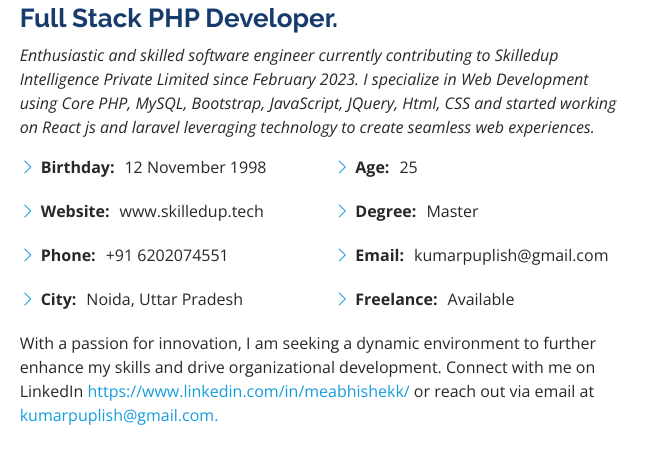
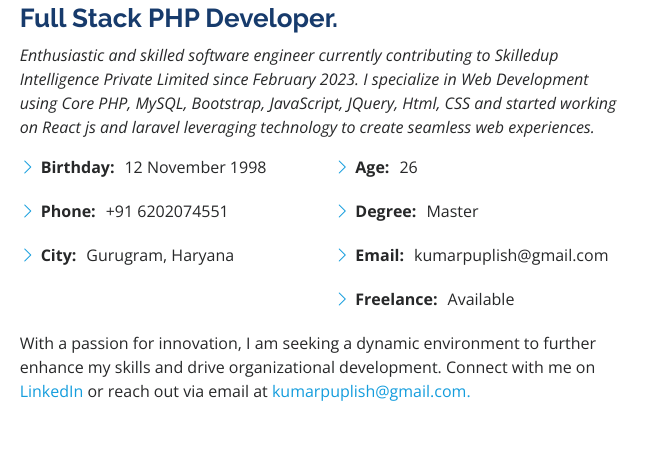
Before and after one commit to ABHIK551/Abhishek-Portfolio, a plain HTML site: page index.html in a window 1280 px wide. Shown: the part 1061-1513 px from the top of the page, 625-1280 px from the left. Drawn offline with nearby package versions, Linux system fonts and the light colour scheme.

Commit message:
Update index.html

```diff
--- a/index.html
+++ b/index.html
@@ -93,14 +93,14 @@
               <div class="col-lg-6">
                 <ul>
                   <li><i class="bi bi-chevron-right"></i> <strong>Birthday:</strong> <span>12 November 1998</span></li>
-                  <li><i class="bi bi-chevron-right"></i> <strong>Website:</strong> <span>www.skilledup.tech</span></li>
+<!--                   <li><i class="bi bi-chevron-right"></i> <strong>Website:</strong> <span>www.skilledup.tech</span></li> -->
                   <li><i class="bi bi-chevron-right"></i> <strong>Phone:</strong> <span>+91 6202074551</span></li>
-                  <li><i class="bi bi-chevron-right"></i> <strong>City:</strong> <span>Noida, Uttar Pradesh</span></li>
+                  <li><i class="bi bi-chevron-right"></i> <strong>City:</strong> <span>Gurugram, Haryana</span></li>
                 </ul>
               </div>
               <div class="col-lg-6">
                 <ul>
-                  <li><i class="bi bi-chevron-right"></i> <strong>Age:</strong> <span>25</span></li>
+                  <li><i class="bi bi-chevron-right"></i> <strong>Age:</strong> <span>26</span></li>
                   <li><i class="bi bi-chevron-right"></i> <strong>Degree:</strong> <span>Master</span></li>
                   <li><i class="bi bi-chevron-right"></i> <strong>Email:</strong> <span>kumarpuplish@gmail.com</span></li>
                   <li><i class="bi bi-chevron-right"></i> <strong>Freelance:</strong> <span>Available</span></li>
@@ -108,7 +108,7 @@
               </div>
             </div>
             <p>
-              With a passion for innovation, I am seeking a dynamic environment to further enhance my skills and drive organizational development. Connect with me on LinkedIn <a href="https://www.linkedin.com/in/meabhishekk/">https://www.linkedin.com/in/meabhishekk/</a> or reach out via email at <a href="mailto:kumarpuplish@gmail.com">kumarpuplish@gmail.com.</a>            </p>
+              With a passion for innovation, I am seeking a dynamic environment to further enhance my skills and drive organizational development. Connect with me on  <a href="https://www.linkedin.com/in/meabhishekk/">LinkedIn</a> or reach out via email at <a href="mailto:kumarpuplish@gmail.com">kumarpuplish@gmail.com.</a>            </p>
           </div>
         </div>
 
```
